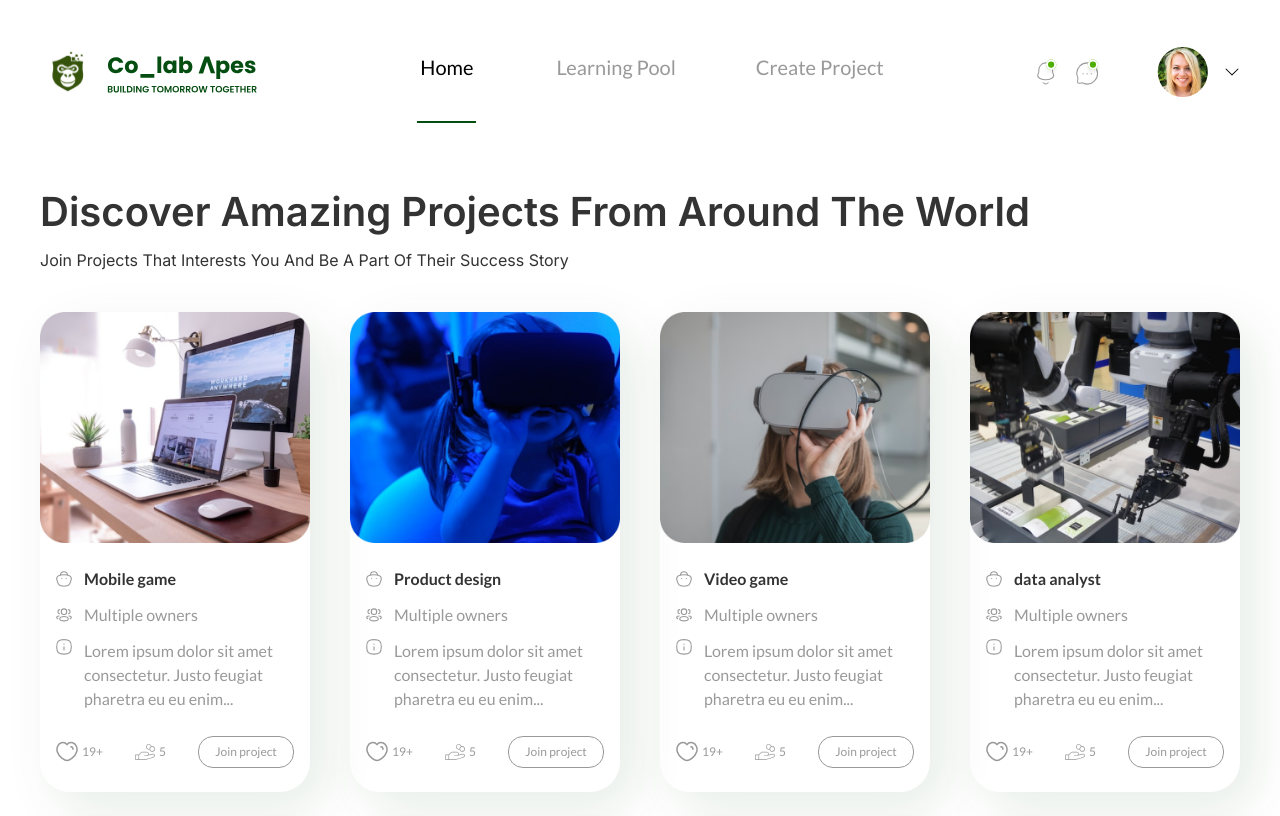
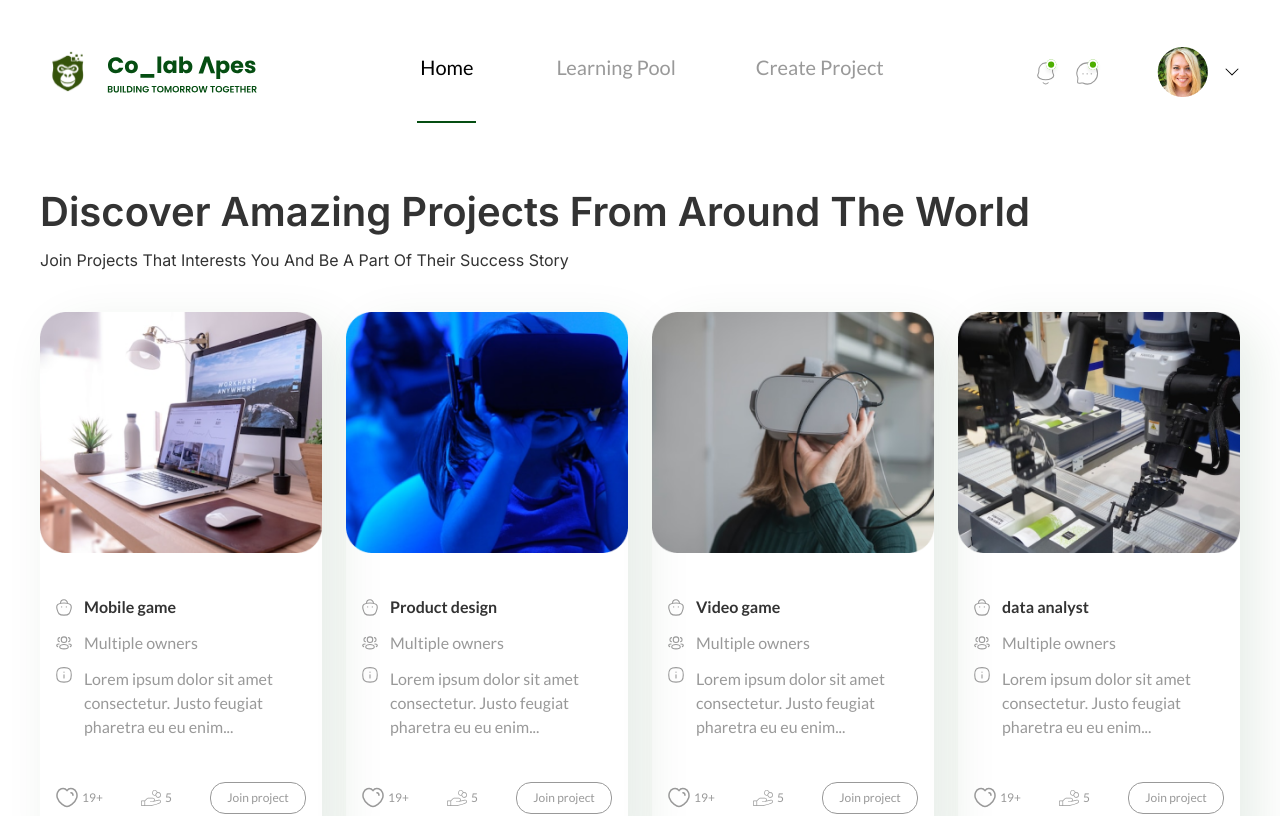
Before and after one commit to Colab-Apes/landingpage, a React (Create React App) app: page /home in a window 1280 px wide. Shown: the top 816 px of the page. Built offline with nearby package versions, Linux system fonts and the light colour scheme.

Commit message:
done with xl

```diff
--- a/src/Components/HomePageComponents/Project.jsx
+++ b/src/Components/HomePageComponents/Project.jsx
@@ -7,7 +7,7 @@ import hand from "../../assets/homepageicons/images/group-3.svg";
 import like from "../../assets/homepageicons/images/like.svg";
 const Project = ({ image, name }) => {
   return (
-  <div className=" w-full  font-lato flex flex-col  shadow-[15px_15px_50px_0px_rgba(5,78,18,0.10)] hover:shadow-sm cursor-pointer ease-out hover:duration-200 min-h-[34rem] sm:min-h-[35rem] md:min-h-[35rem] lg:min-h-[30rem] rounded-[30px] ">
+  <div className=" w-full  font-lato flex flex-col  shadow-[15px_15px_50px_0px_rgba(5,78,18,0.10)] hover:shadow-sm cursor-pointer ease-out hover:duration-200 min-h-[34rem] sm:min-h-[35rem] md:min-h-[35rem] lg:min-h-[30rem] xl:min-h-[34rem] rounded-[30px] ">
       <img
         src={image}
         alt=""
--- a/src/Pages/Home.jsx
+++ b/src/Pages/Home.jsx
@@ -24,7 +24,7 @@ const Home = () => {
           </p>
         </p>
 
-        <div className="grid sm:grid-cols-2 lg:grid-cols-3 xl:grid-cols-4 mt-4 sm:mt-20 lg:mt-8 xl:mt-10 gap-y-10 sm:gap-y-20 md:gap-x-20 sm:gap-x-10 md:gap-y-32 lg:gap-10  mx-auto justify-center w-full ">
+        <div className="grid sm:grid-cols-2 lg:grid-cols-3 xl:grid-cols-4 mt-4 sm:mt-20 lg:mt-8 xl:mt-10 gap-y-10 sm:gap-y-20 md:gap-x-20 sm:gap-x-10 md:gap-y-32 lg:gap-10 xl:gap-x-6 xl:gap-y-10  mx-auto justify-center w-full ">
           <Project image={img1} name="Mobile game" />
           <Project image={img2} name="Product design" />
           <Project image={img3} name="Video game" />
```
